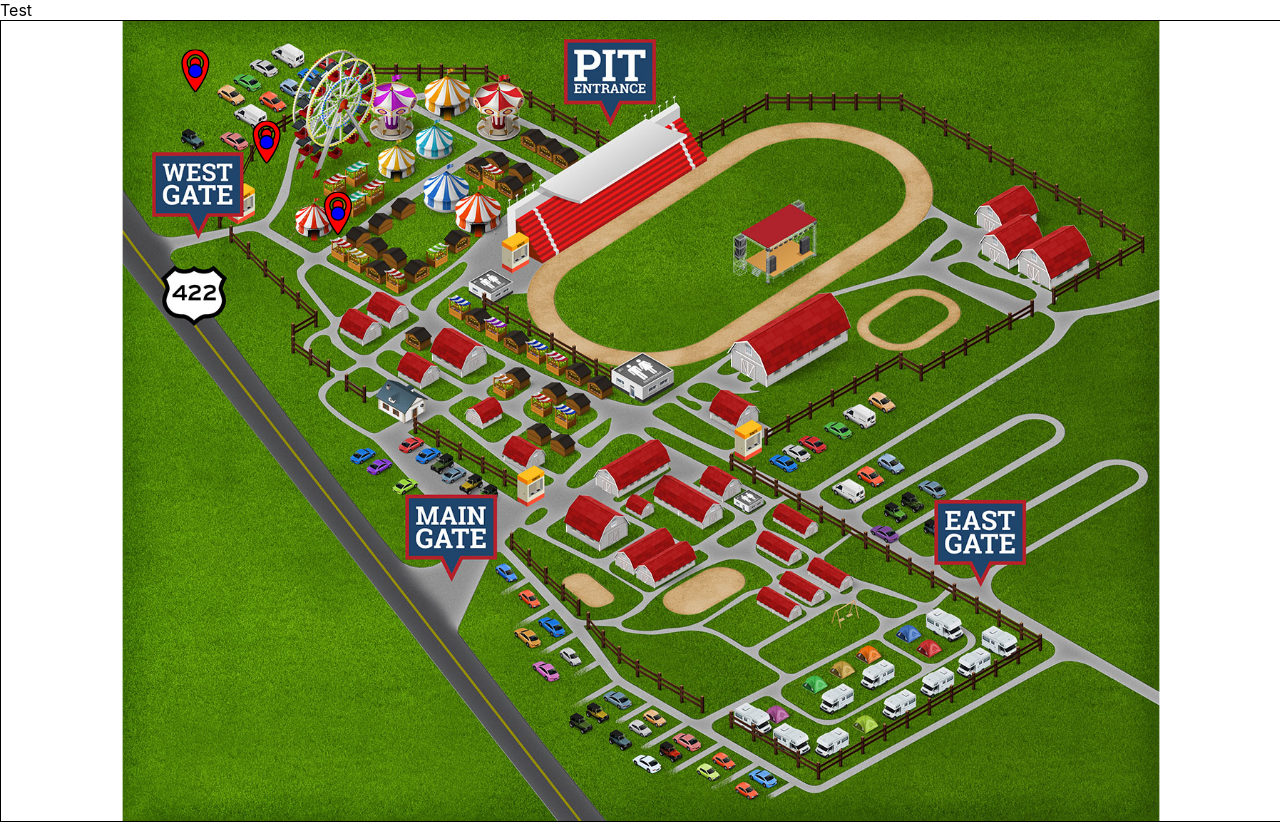
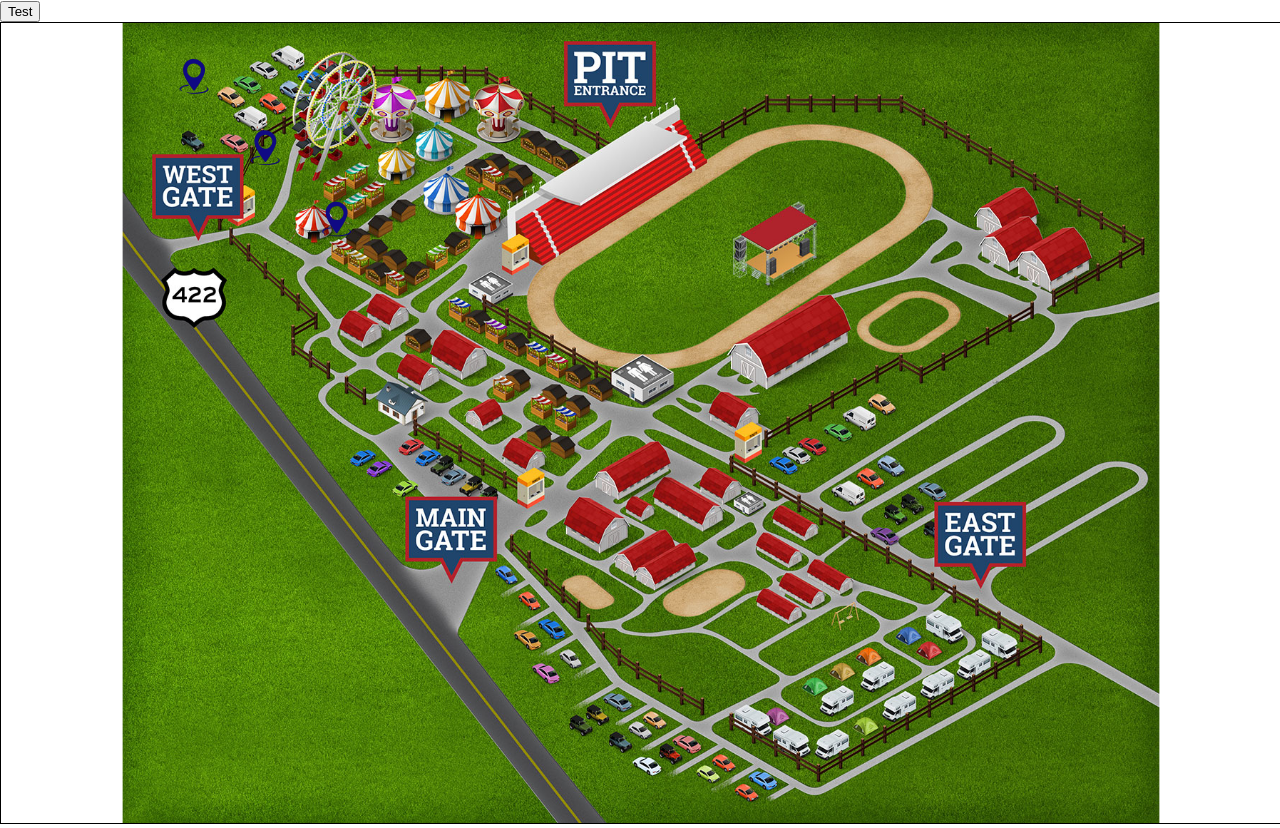
Before and after one commit to slangberg/d3-react-map, a React (Create React App) app: page / in a window 1280 px wide. Built offline with nearby package versions, Linux system fonts and the light colour scheme.

Commit message:
Targerts and zoom too functions

```diff
--- a/src/App.css
+++ b/src/App.css
@@ -3,9 +3,9 @@
   height: 100vh;
   border: 1px solid black;
 }
+
 .marker {
-  cursor: pointer;
-  fill: red;
+  fill: rgb(16, 10, 132);
   stroke: black;
 }
 
@@ -15,19 +15,30 @@
 
 .marker-overlay {
   position: absolute;
+  background-color: red;
   width: 1px;
   height: 1px;
   overflow: visible;
   z-index: 9000;
+  border: 1px solid red;
+}
+
+
+.marker-target {
+  cursor: pointer;
+  fill: transparent;
 }
 
 .marker-content {
   position: relative;
-  left: -50%;
   width: 100px;
   background-color: aliceblue;
-  top: -16px;
-  box-shadow: -1px 1px 7px 2px rgba(0, 0, 0, 0.36);
+  bottom: 16px;
+  transform: translateY(-100%);
+  padding: 8px;
+  left: -32px;
+  box-shadow: 1px 1px 8px 5px rgba(0,0,0,0.33);
+  border-radius: 5px;
 }
 
 .marker-tip-shadow {
@@ -36,13 +47,11 @@
   position: absolute;
   transform-origin: center;
   z-index: -1;
-  box-shadow: 0px 0px 8px 1px black;
-  -moz-box-shadow: 0px 0px 8px 1px black;
-  -webkit-box-shadow: 0px 0px 8px 1px black;
+  box-shadow: 1px 1px 8px 5px rgba(0,0,0,0.33);
 }
 
 .tip-down .marker-tip {
-  top: 0px;
+  top: -16px;
   left: -16px;
   border-color: #f9f9f9 transparent transparent transparent;
 }
@@ -50,7 +59,7 @@
 .tip-right .marker-tip {
   top: 50%;
   right: 16px;
-  border-color: transparent transparent #f9f9f9  transparent;
+  border-color: transparent transparent #f9f9f9 transparent;
   border-top: 20px solid transparent;
   border-right: 20px solid red;
   border-bottom: 20px solid transparent;
@@ -58,7 +67,7 @@
 
 .tip-down .marker-tip-shadow {
   transform: rotate(45deg);
-  top: -8px;
+  top: -18px;
   left: -8px;
 }
 
--- a/src/App.js
+++ b/src/App.js
@@ -4,7 +4,7 @@ import 'animate.css';
 import { useEffect } from "react";
 import ImageMap from "./image-map/ImageMap";
 import mapUrl from "./image-map/map.jpeg";
-import pinUrl from "./image-map/marker.svg";
+import pinUrl from "./image-map/marker-2.svg";
 let map;
 function App() {
   useEffect(() => {
@@ -29,7 +29,7 @@ function App() {
         id: "base",
         width: 60,
         height: 60,
-        offset: [-28, -60],
+        offset: [-31, -55],
         toolTipOffset: [0, 0],
       },
     };
@@ -42,11 +42,12 @@ function App() {
         assets,
         single: true
       });
+      window.map = map
     }
   }, []);
   return (
     <div>
-      <header className="App-header">Test</header>
+      <header className="App-header"><button onClick={() => map.panAndZoom(100, 100, 1)}>Test</button></header>
       <svg id="floorplan"></svg>
     </div>
   );
--- a/src/image-map/ImageMap.js
+++ b/src/image-map/ImageMap.js
@@ -44,6 +44,8 @@ export default class ImageMap {
       this.defs = this.svg.append("defs");
       this.markerGroup = this.svg.append("g");
 
+      this.markerGroup.on("markerClicked", console.log)
+
       this.zoom = d3
         .zoom()
         .scaleExtent([0.5, 4])
@@ -88,6 +90,7 @@ export default class ImageMap {
       this.handleCursorResize(event);
     }
 
+
     handleCursorResize = (event) => {
       clearTimeout(this.zoomTimeout);
       if (event.sourceEvent && event.sourceEvent.type === "mousemove") {
@@ -112,4 +115,28 @@ export default class ImageMap {
 
       observer.observe(this.svg.node());
     };
+
+    panAndZoom(x, y, zoomLevel) {
+      const svgNode = this.svg.node();
+      const svgWidth = svgNode.clientWidth;
+      const svgHeight = svgNode.clientHeight;
+
+      const scaleX = svgWidth / 2 - zoomLevel * x;
+      const scaleY = svgHeight / 2 - zoomLevel * y;
+
+      this.svg
+        .transition()
+        .duration(750)
+        .call(
+          this.zoom.transform,
+          d3.zoomIdentity.translate(scaleX, scaleY),
+        )
+        .transition()
+        .duration(100)
+        .call(
+          this.zoom.transform,
+          d3.zoomIdentity.translate(scaleX, scaleY).scale(zoomLevel),
+        );
+    }
+
   }
--- a/src/image-map/Markers.js
+++ b/src/image-map/Markers.js
@@ -56,7 +56,23 @@ export default class Markers {
       .attr("height", (d) => this.getMarkerSize(d.marker, "height"))
       .attr("x", (d) => d.x + this.getMarkerOffset(d.marker, "x"))
       .attr("y", (d) => d.y + this.getMarkerOffset(d.marker, "y"))
+      // .on("click", (event, d) => this.markerClicked(event, d));
+
+
+      this.markerGroup
+      .selectAll(".marker-target")
+      .data(this.markersData)
+      .join("rect")
+      .attr("class", "marker-target")
+      .attr("id", (d) => `marker-${d.id}-target`)
+      .attr("fill", (d) => `transparent`)
+      .attr("width", (d) => this.getMarkerSize(d.marker, "width"))
+      .attr("height", (d) => this.getMarkerSize(d.marker, "height"))
+      .attr("x", (d) => d.x + this.getMarkerOffset(d.marker, "x"))
+      .attr("y", (d) => d.y + this.getMarkerOffset(d.marker, "y"))
       .on("click", (event, d) => this.markerClicked(event, d));
+
+
   }
 
   moveTooltip = () => {
@@ -74,7 +90,7 @@ export default class Markers {
     event.stopPropagation();
     const existingOverlayDiv = select(`#marker-overlay-${d.id}`);
     const marker = select(event.target);
-
+    marker.dispatch("markerClicked")
     if (!existingOverlayDiv.node()) {
       const markerNode = marker.node();
       const tooltipOffsetX = this.getTooltipOffset(d.marker, "x");
--- a/src/image-map/Tooltips.js
+++ b/src/image-map/Tooltips.js
@@ -21,7 +21,7 @@ export default class Tooltip {
       markerClientRect.top > svgContainerBounds.bottom - padding;
 
     if (overlayDiv && overlayNode && !outsideFrame) {
-        const topOffset = markerClientRect.top + tooltipOffsetY;
+        const topOffset = markerClientRect.top + tooltipOffsetY  / 2;
         const leftOffset =
           markerClientRect.left + markerClientRect.width / 2 + tooltipOffsetX;
 
@@ -52,12 +52,12 @@ export default class Tooltip {
     const content = overlayDiv
       .append("div")
       .attr("class", "marker-content")
-      .attr("id", `marker-overlay-${markerData.id}-content`);
+      .attr("id", `marker-overlay-${markerData.id}-content`)
+      .html(markerData.name)
+
 
     overlayDiv.append("div").attr("class", "marker-tip")
     overlayDiv.append("div").attr("class", "marker-tip-shadow");
-
-    content.append("div").attr("class", "marker-stuff").text(markerData.name);
 
     const topOffset = markerClientRect.top + tooltipOffsetY;
     const leftOffset =
@@ -67,10 +67,6 @@ export default class Tooltip {
       .style("top", `${topOffset}px`)
       .style("left", `${leftOffset}px`)
       .style("opacity", "1");
-
-    const boxRect = content.node().getBoundingClientRect();
-    const adjustedLeft = boxRect.width / 2;
-    content.style("left", `${-adjustedLeft}px`);
 
     this.translateContent(content);
   };
```
Also changed, not shown: src/image-map/marker-2.svg (added).
